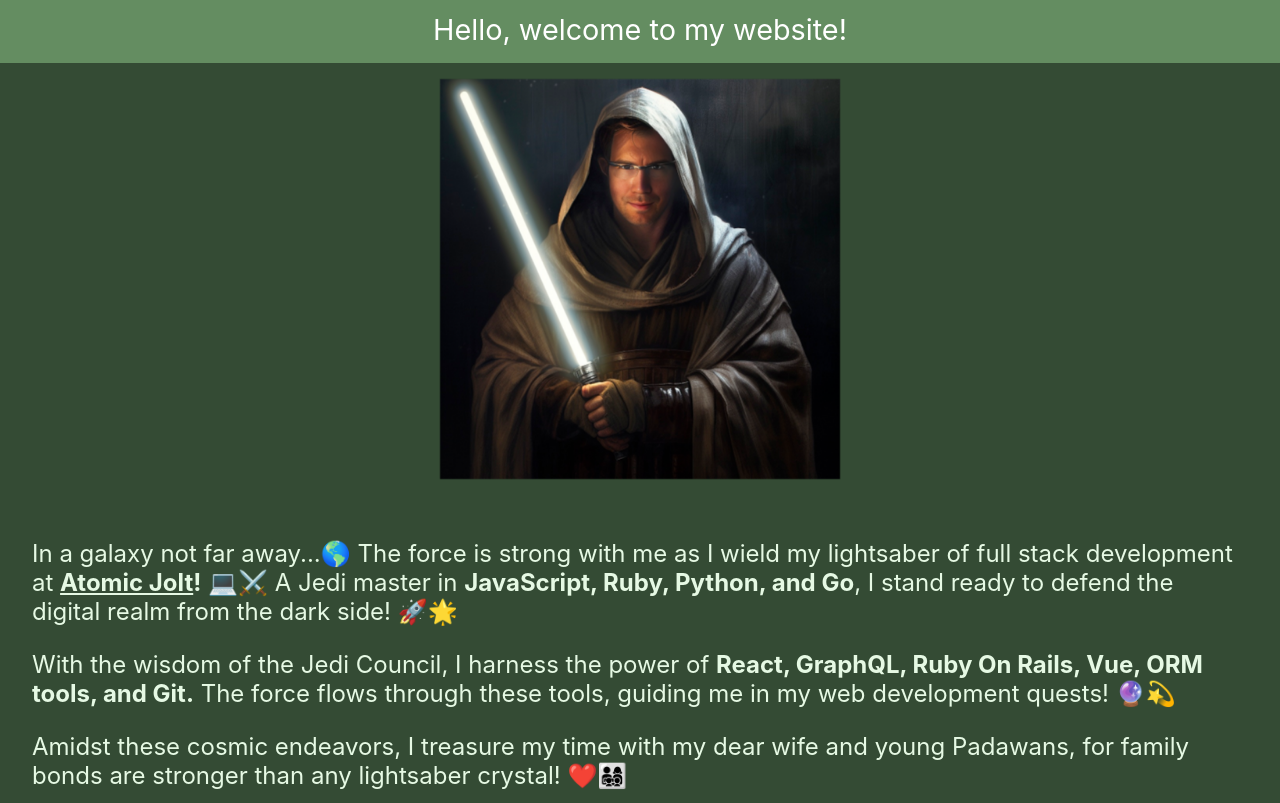
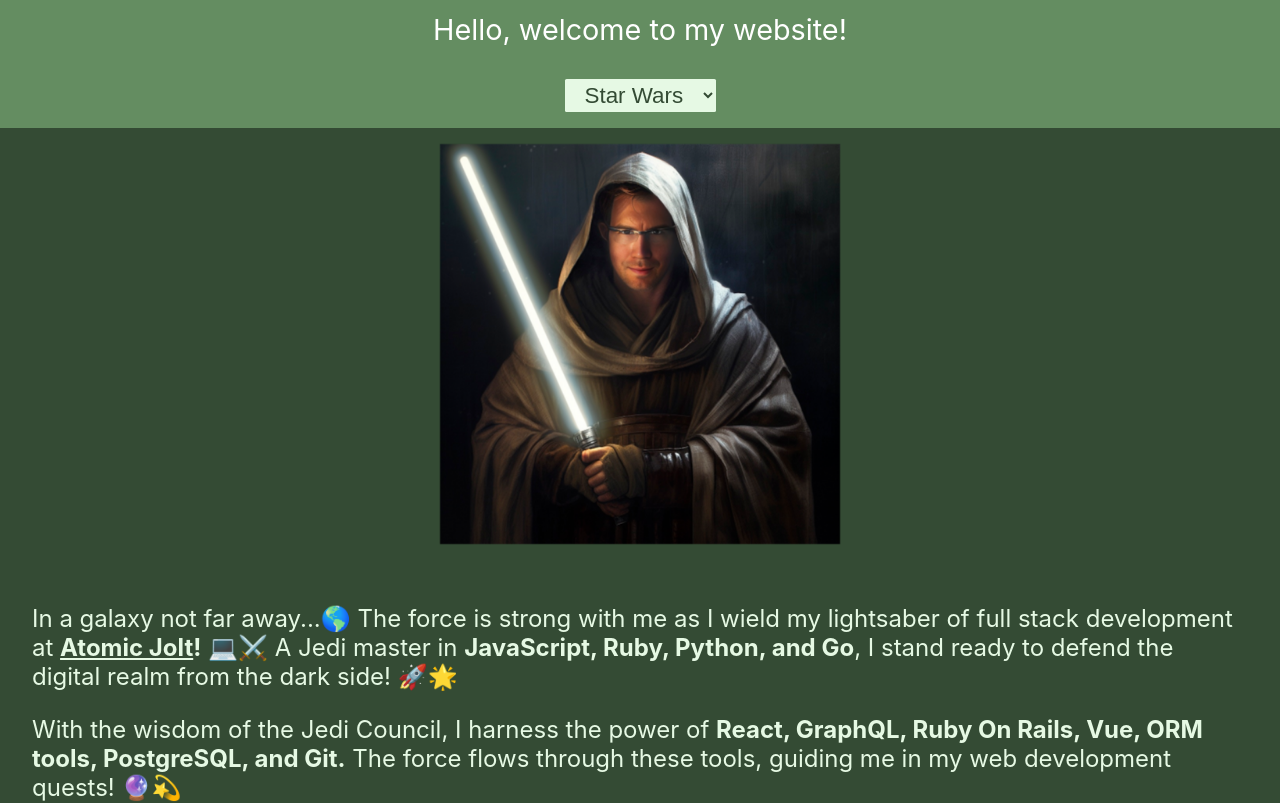
Before and after one commit to CarterFiggins/carterfiggins.github.io, a React (Create React App) app: page /#/about-me in a window 1280 px wide. Shown: the part 280-1083 px from the top of the page. Built offline with nearby package versions, Linux system fonts and the light colour scheme.

Commit message:
added world select

```diff
--- a/src/component/AboutMe.js
+++ b/src/component/AboutMe.js
@@ -1,4 +1,21 @@
+import StarWarsIntro from "./introductions/StarWarsIntro";
+import PokemonIntro from "./introductions/PokemonIntro";
+import { useState } from "react";
+
 export default function AboutMe() {
+
+  const [world, setWorld] = useState(StarWarsIntro)
+
+  const worldChange = (selectedWorld) => {
+    if (selectedWorld.target.value === "star-wars") {
+      setWorld(StarWarsIntro)
+    } else if (selectedWorld.target.value === "pokemon") {
+      setWorld(PokemonIntro)
+    }
+  }
+
+
+
   return (
     <div className="content-column">
       <div className="about-me-title">
@@ -6,28 +23,11 @@ export default function AboutMe() {
         <p className="content-subtitle">The Computing Fig</p>
         <p className="content-subtitle-sm">Hello, welcome to my website!</p>
       </div>
-      <div className="content-body about-me-body">
-        <div className="content-body__text fade-in-from-top">
-          <p>
-          In a galaxy not far away...🌎 The force is strong with me as I wield my lightsaber of full stack development at <b><a href="https://www.atomicjolt.com/" target="blank" className="link-in-text">Atomic Jolt</a>!</b> 💻⚔️ A Jedi master in <b>JavaScript, Ruby, Python, and Go</b>, I stand ready to defend the digital realm from the dark side! 🚀🌟
-          </p>
-          <p>
-            With the wisdom of the Jedi Council, I harness the power of <b>React, GraphQL, Ruby On Rails, Vue, ORM tools, and Git.</b> The force flows through these tools, guiding me in my web development quests! 🔮💫
-          </p>
-          {/* <p>
-            But the battle doesn't end there! When I'm not taking on Sith-level coding challenges, I become a daring starfighter, navigating the treacherous trails of mountain biking with Jedi-like skill! 🚴‍♂️🌲
-          </p> */}
-          <p>
-            Amidst these cosmic endeavors, I treasure my time with my dear wife and young Padawans, for family bonds are stronger than any lightsaber crystal! ❤️👨‍👩‍👧‍👦
-          </p>
-          <p>
-            So, brave rebels, join me on this epic journey. Together, we shall bring balance to the digital force, one line of code at a time! <b>May the code be with you!</b>⚡
-          </p>
-        </div>
-        <div className="image-container fade-in">
-          <img className="about-me-img" alt={"me"} src={"/images/carter_jedi.png"} />
-        </div>
-      </div>
+      <select className="world-select" name="worlds" id="worlds" onChange={worldChange}>
+        <option value="star-wars">Star Wars</option>
+        <option value="pokemon">Pokémon</option>
+      </select>
+      {world}
       <div className="content-body about-me-footer">
         <p className="fade-in">*Image and text enhanced by AI</p>
       </div>
--- /dev/null
+++ b/src/component/introductions/PokemonIntro.js
@@ -0,0 +1,22 @@
+export default function PokemonIntro() {
+  return (
+    <div className="content-body about-me-body">
+      <div className="content-body__text fade-in-from-top">
+        <p>
+          In the coding arena, I'm a Pokémon Trainer at <b><a href="https://www.atomicjolt.com/" target="blank" className="link-in-text">Atomic Jolt</a>!</b> I
+          train with the versatile Pikachu, ⚡️<b>JavaScript</b>⚡️, who zaps through challenges. With 🔥<b>Ruby</b>🔥 the Charizard, I breathe fiery solutions into
+          existence. 🐍<b>Python</b>🐍, the cunning Arbok, dives deep into problems. And 🦫<b>Go</b>🦫, the swift Bidoof, evolves into intricate systems.
+        </p>
+        <p>
+          But my coding journey is far from over! Just as Pikachu electrifies with "Thunderbolt", 🌩️<b>React</b>🌩️ charges my code battles with lightning-fast adaptability! 🧠<b>GraphQL</b>🧠 channels the strategic wisdom of "Mind Reader", mapping my path with precision. 🛡️<b>Ruby On Rails</b>🛡️ transforms into the unyielding shield of "Iron Defense", warding off coding challenges. 🔮 <b>Vue</b>🔮 , akin to the mystic powers of "Future Sight", casts a charming spell on interfaces, weaving a prophecy of innovation.
+        </p>
+        <p>
+          <b>ORM frameworks</b> powers every query, data interaction, and relationship mapping that becomes the silent force that ensures victory in the coding arena. <b>PostgreSQL</b> brings the earth-shattering force of "Earthquake", reshaping my coding landscape. Just as Eevee demonstrates teamwork through "Helping Hand", <b>Git</b> rallies my coding crew with its harmonizing "Symphony of Sync"!
+        </p>
+      </div>
+      <div className="image-container fade-in">
+        <img className="about-me-img" alt={"me"} src={"/images/carter_pokemon_trainer.jpeg"} />
+      </div>
+    </div>
+  );
+}
--- /dev/null
+++ b/src/component/introductions/StarWarsIntro.js
@@ -0,0 +1,26 @@
+export default function StarWarsIntro() {
+  return (
+    <div className="content-body about-me-body">
+      <div className="content-body__text fade-in-from-top">
+        <p>
+        In a galaxy not far away...🌎 The force is strong with me as I wield my lightsaber of full stack development at <b><a href="https://www.atomicjolt.com/" target="blank" className="link-in-text">Atomic Jolt</a>!</b> 💻⚔️ A Jedi master in <b>JavaScript, Ruby, Python, and Go</b>, I stand ready to defend the digital realm from the dark side! 🚀🌟
+        </p>
+        <p>
+          With the wisdom of the Jedi Council, I harness the power of <b>React, GraphQL, Ruby On Rails, Vue, ORM tools, PostgreSQL, and Git.</b> The force flows through these tools, guiding me in my web development quests! 🔮💫
+        </p>
+        {/* <p>
+          But the battle doesn't end there! When I'm not taking on Sith-level coding challenges, I become a daring starfighter, navigating the treacherous trails of mountain biking with Jedi-like skill! 🚴‍♂️🌲
+        </p> */}
+        <p>
+          Amidst these cosmic endeavors, I treasure my time with my dear wife and young Padawans, for family bonds are stronger than any lightsaber crystal! ❤️👨‍👩‍👧‍👦
+        </p>
+        <p>
+          So, brave rebels, join me on this epic journey. Together, we shall bring balance to the digital force, one line of code at a time! <b>May the code be with you!</b>⚡
+        </p>
+      </div>
+      <div className="image-container fade-in">
+        <img className="about-me-img" alt={"me"} src={"/images/carter_jedi.png"} />
+      </div>
+    </div>
+  );
+}
--- a/src/styles/components/_about_me.scss
+++ b/src/styles/components/_about_me.scss
@@ -46,3 +46,13 @@
   color: #ffffff;
   justify-content: center;
 }
+
+.world-select {
+  font-size: 1.4rem;
+  padding: 0.2rem 1rem;
+  margin: 1rem;
+  background-color: $primary-light;
+  color: $primary-dark;
+  border: none;
+  border-radius: 0.1rem;
+}
```
Also changed, not shown: public/images/carter_pokemon_trainer.jpeg (added).
